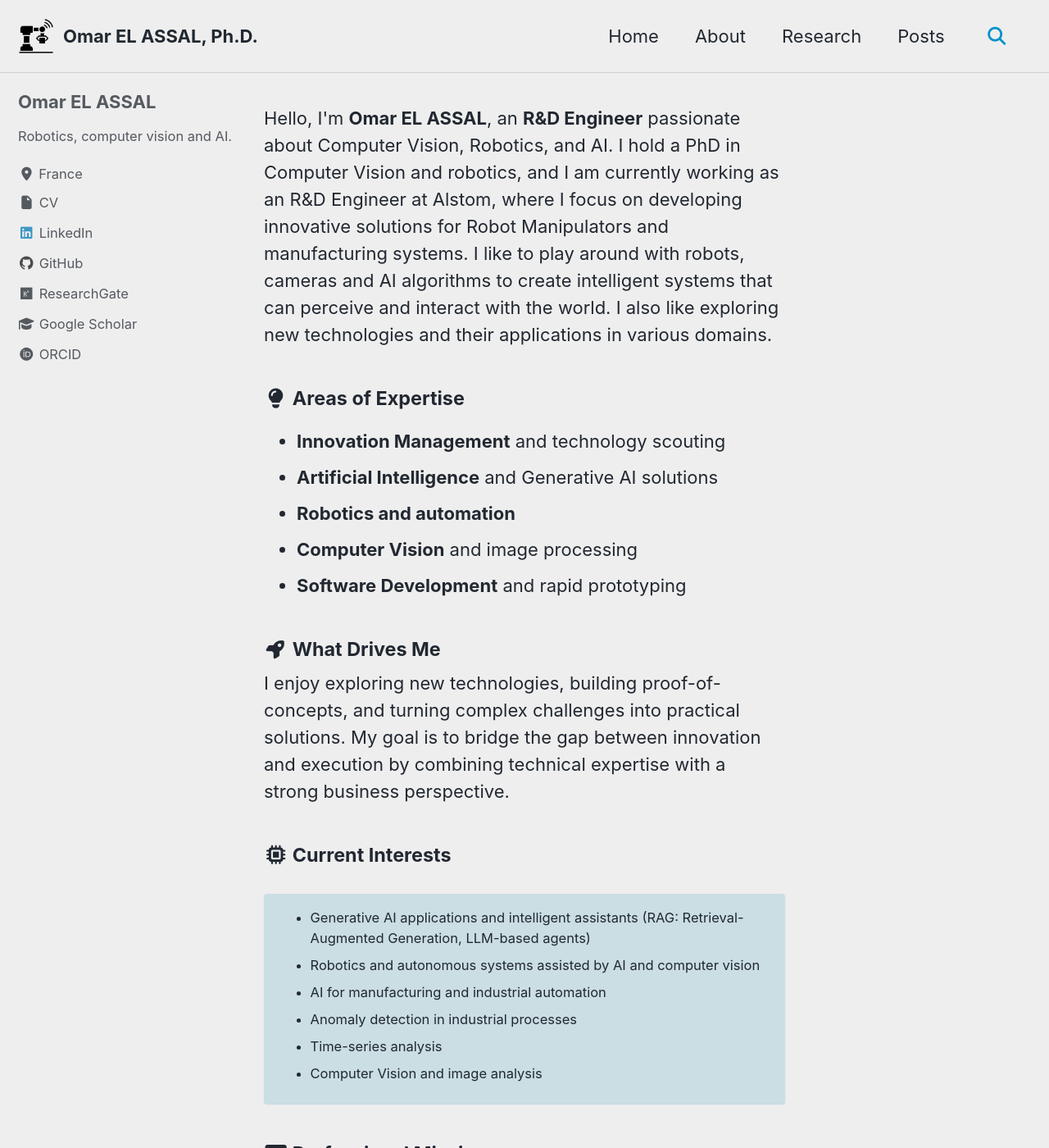
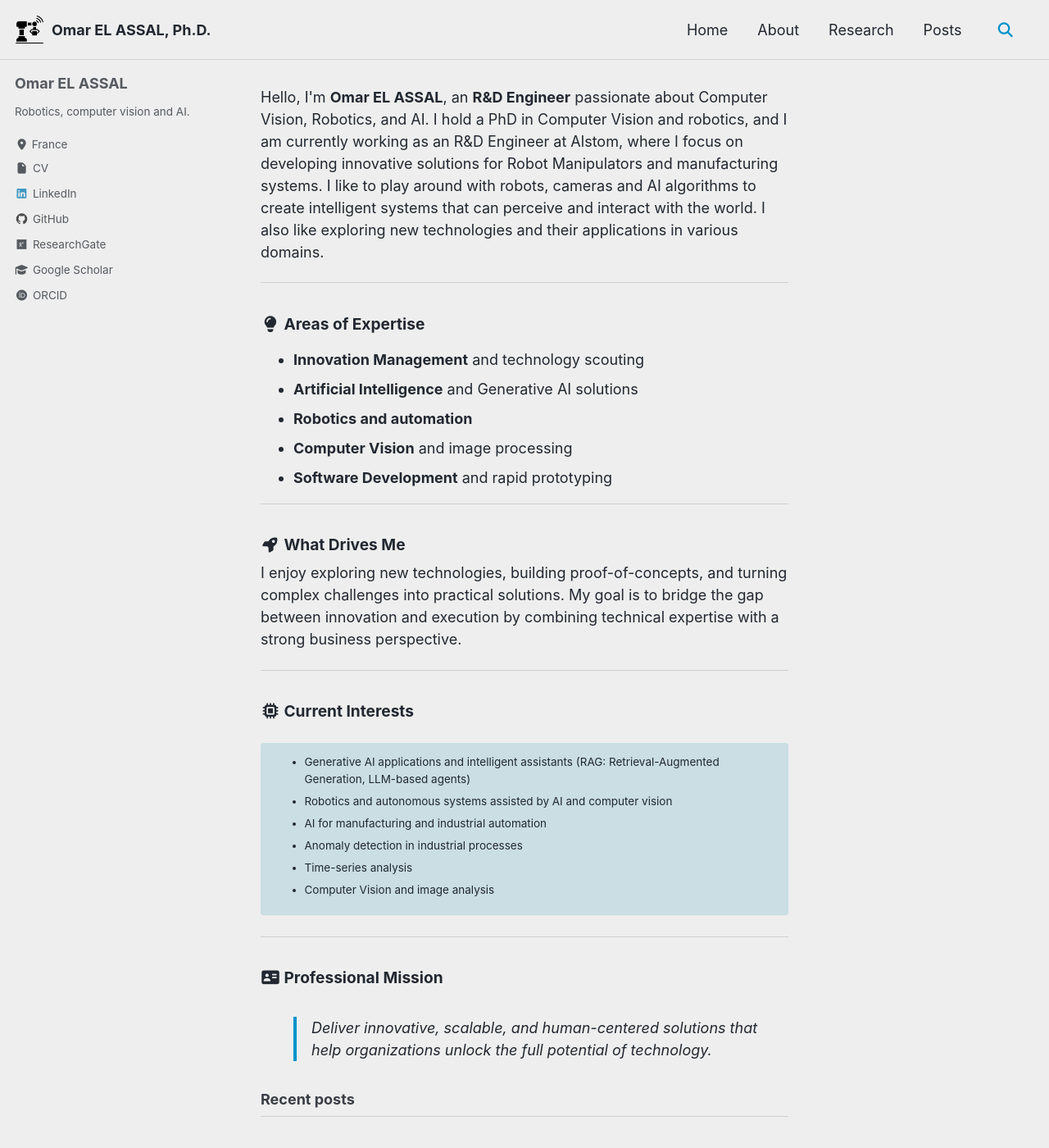
Before and after one commit to Oassal/oassal.github.io, a Jekyll site: the page built from index.html, in a window 1280 px wide and 1400 px high. Shown: the whole window at 82% size. Built offline with Jekyll 4.4.1, drawn with Linux system fonts in a browser that asks for light colours; cached includes are drawn as plain includes; the list of posts is cut into pages by our own code.

Commit message:
changed global font size

```diff
--- a/assets/css/main.scss
+++ b/assets/css/main.scss
@@ -1,6 +1,5 @@
 ---
 # Only the main Sass file needs front matter (the dashes are enough)
-search: false
 ---
 
 @charset "utf-8";
@@ -9,6 +8,38 @@ search: false
 @import "minimal-mistakes"; // main partials
 
 
-.author_content{
-    background-color: #0057b8;
+/*
+GS: override any CSS with new CSS styles AFTER the `@import "minimal-mistakes";` line just above!
+See: https://github.com/mmistakes/minimal-mistakes/issues/1219#issuecomment-326809412
+Anything you place after this point will therefore "cascade and override" the previous CSS styles.
+*/
+
+/*
+GS: Decrease font sizes of the entire website.
+Defaults for small, medium, large, and x-large screens are:
+16, 18, 20, and 22px, in that order. All other font sizes are "em"
+[typography unit](https://en.wikipedia.org/wiki/Em_(typography)) multipliers of these pixel
+(px) values, and are therefore relative to and changed by these singular pixel values.
+See: https://github.com/mmistakes/minimal-mistakes/issues/1219#issuecomment-326809412
+- It looks like the screen pixel sizes to move into each new "size" category are defined in
+  the "Breakpoints" section of "_variables.scss"?
+*/
+html {
+  font-size: 12px; // change to whatever
+
+  @include breakpoint($small) {
+    font-size: 12px; // change to whatever
+  }
+
+  @include breakpoint($medium) {
+    font-size: 14px; // change to whatever
+  }
+
+  @include breakpoint($large) {
+    font-size: 16px; // change to whatever
+  }
+
+  @include breakpoint($x-large) {
+    font-size: 18px; // change to whatever
+  }
 }
--- a/index.html
+++ b/index.html
@@ -15,7 +15,7 @@ author_profile: true
     I also like exploring new technologies and their applications in various domains.
   </p>
 
-  <!-- <hr> -->
+  <hr>
 
   <h4><i class="fas fa-lightbulb"></i> Areas of Expertise</h4>
 
@@ -27,7 +27,7 @@ author_profile: true
     <li><strong>Software Development</strong> and rapid prototyping</li>
   </ul>
 
-  <!-- <hr> -->
+  <hr>
 
   <h4><i class="fas fa-rocket"></i> What Drives Me</h4>
 
@@ -38,7 +38,7 @@ author_profile: true
     strong business perspective.
   </p>
 
-  <!-- <hr> -->
+  <hr>
 
   <h4><i class="fas fa-microchip"></i> Current Interests</h4>
 
@@ -55,7 +55,7 @@ author_profile: true
     </ul>
   </div>
 
-  <!-- <hr> -->
+  <hr>
 
   <h4><i class="fas fa-address-card"></i> Professional Mission</h4>
 
```
Also changed, not shown: _pages/posts.md (+2 -2 lines).
